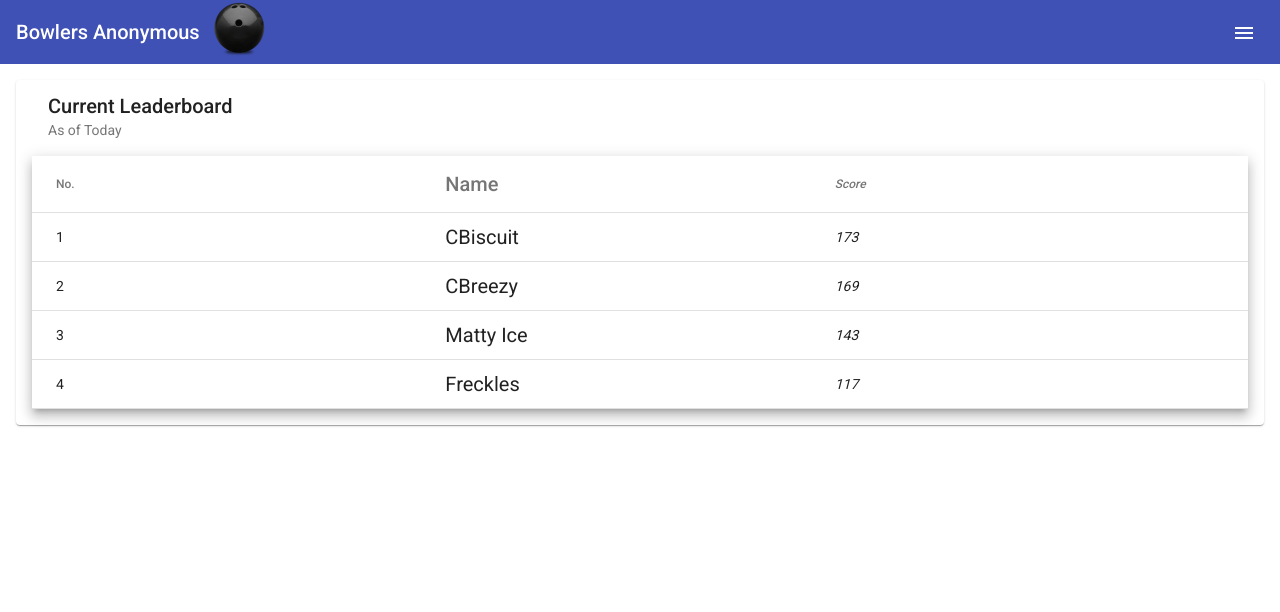
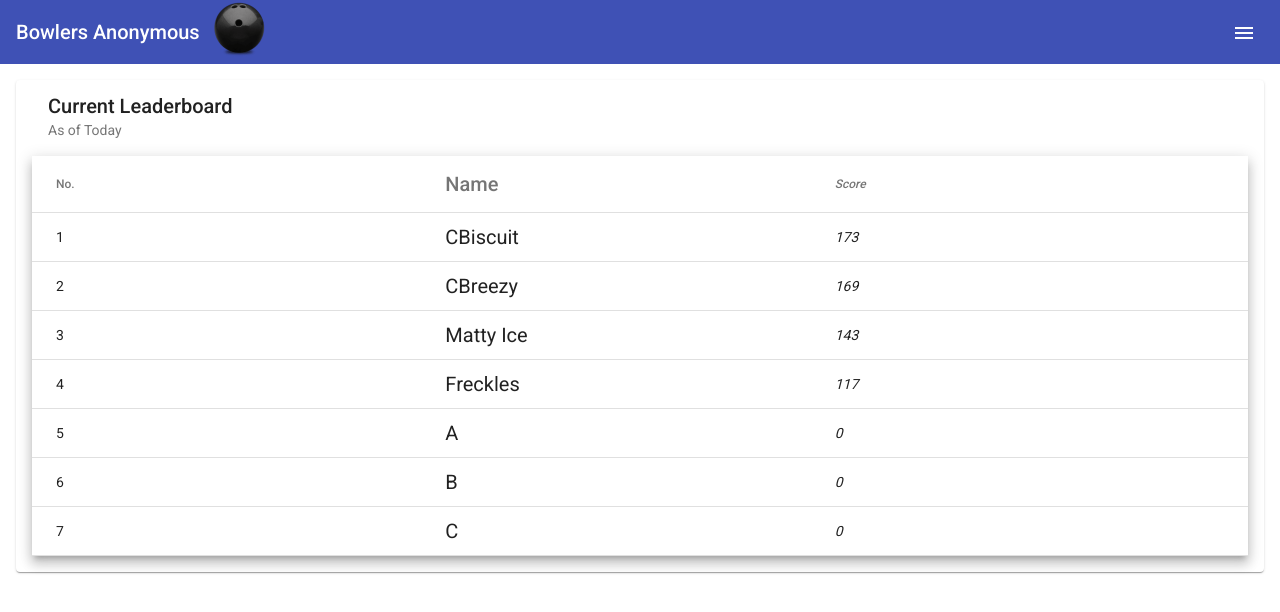
Before and after one commit to Mrbobrowitz/bowlers-anonymous, an Angular app: page / in a window 1280 px wide. Shown: the top 612 px of the page. Built offline with nearby package versions, Linux system fonts and the light colour scheme.

Commit message:
feat: added scrolling to table on overflow

```diff
--- a/src/app/app.component.scss
+++ b/src/app/app.component.scss
@@ -31,4 +31,5 @@
 
 .leaderboard {
   width: 100%;
+  height: 100px;
 }
--- a/src/app/components/leaderboard/leaderboard.component.ts
+++ b/src/app/components/leaderboard/leaderboard.component.ts
@@ -14,13 +14,6 @@
 })
 export class LeaderboardComponent implements OnInit {
 
-  tiles: Tile[] = [
-    {text: 'One', cols: 3, rows: 1, color: 'lightblue'},
-    {text: 'Two', cols: 1, rows: 2, color: 'lightgreen'},
-    {text: 'Three', cols: 1, rows: 1, color: 'lightpink'},
-    {text: 'Four', cols: 2, rows: 1, color: '#DDBDF1'},
-  ];
-
   constructor() { }
 
   ngOnInit(): void {
--- a/src/app/components/table/table.component.html
+++ b/src/app/components/table/table.component.html
@@ -1,4 +1,4 @@
-<mat-table [dataSource]="dataSource" class="mat-elevation-z8">
+<mat-table [dataSource]="dataSource" class="mat-elevation-z8 table-container">
   <!-- Position Column -->
   <ng-container matColumnDef="position">
     <mat-header-cell *matHeaderCellDef> No. </mat-header-cell>
--- a/src/app/components/table/table.component.scss
+++ b/src/app/components/table/table.component.scss
@@ -1,12 +1,18 @@
+table {
+  width: 100%
+}
+
+.table-container {
+  height: 400px;
+  max-width: 100%;
+  overflow: auto;
+}
 
 .mat-column-position {
-  //border-right: 1px solid currentColor;
-  //padding-right: 24px;
   text-align: center;
 }
 
 .mat-column-name {
-  //padding-left: 16px;
   font-size: 20px;
 }
 
--- a/src/app/components/table/table.component.ts
+++ b/src/app/components/table/table.component.ts
@@ -11,6 +11,11 @@
   {position: 2, name: 'CBreezy', score: 169},
   {position: 3, name: 'Matty Ice', score: 143},
   {position: 4, name: 'Freckles', score: 117},
+  {position: 5, name: 'A', score: 0},
+  {position: 6, name: 'B', score: 0},
+  {position: 7, name: 'C', score: 0},
+  {position: 8, name: 'D', score: 0},
+  {position: 9, name: 'E', score: 0},
 ];
 
 @Component({
```
